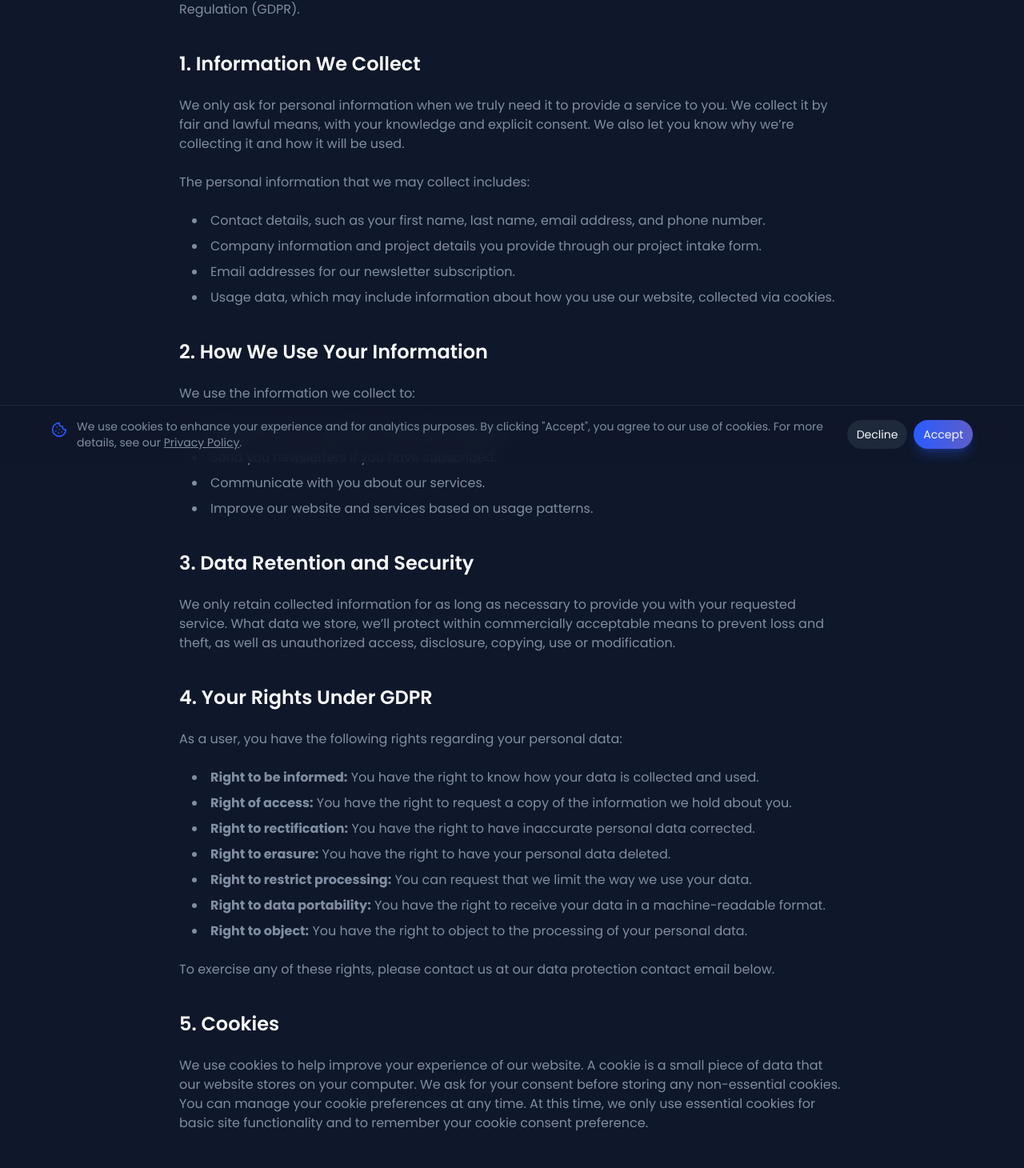
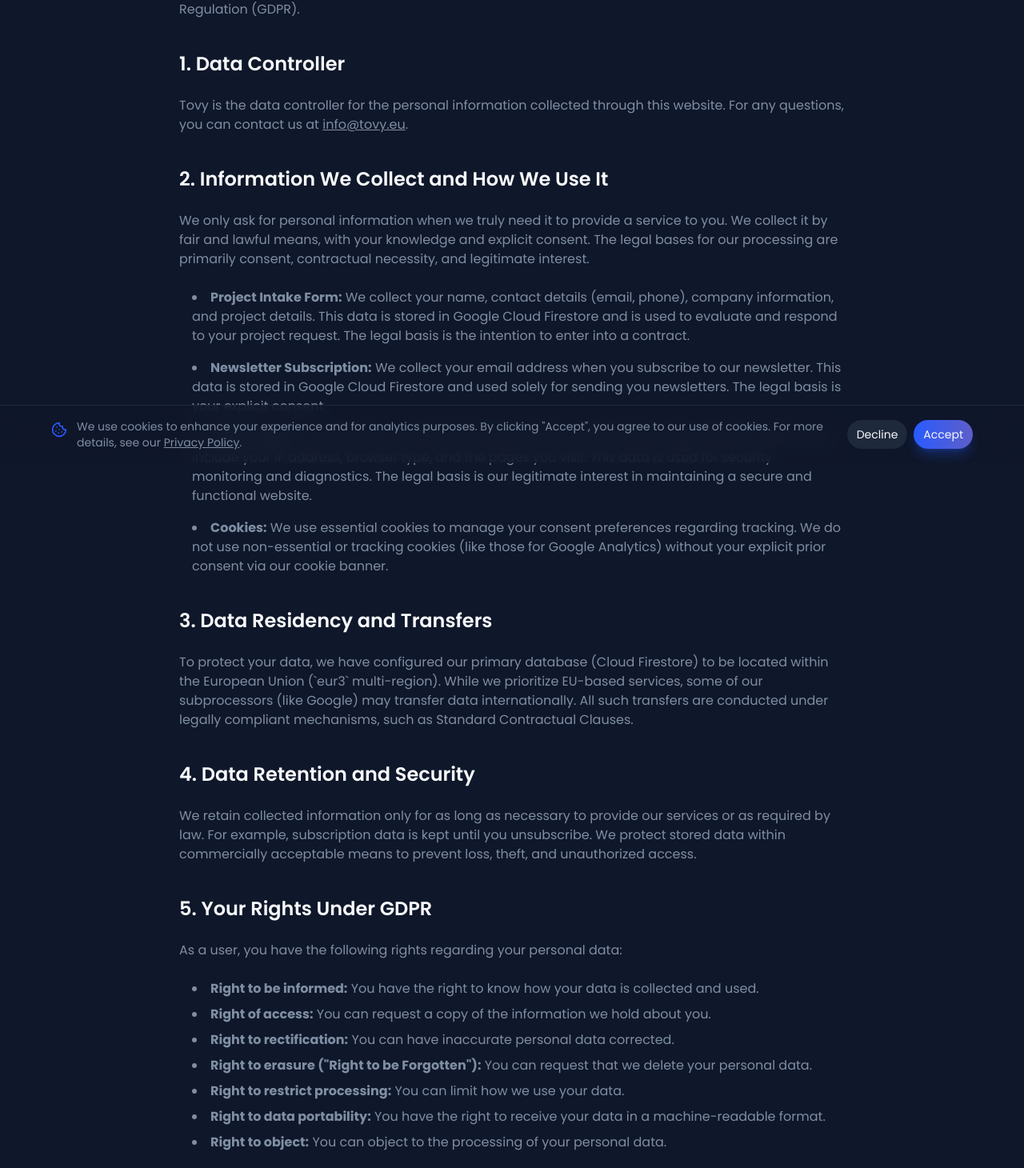
Before and after one commit to tovy-eu/tovy.eu-website, a Next.js app: page /privacy-policy in a window 1280 px wide. Shown: the part 221-1681 px from the top of the page at 80% size. Built offline with nearby package versions, Linux system fonts and the light colour scheme.

Commit message:
Policy and Transparency Goal: Ensure the website has the correct public-

```diff
--- /dev/null
+++ b/src/app/legal-notice/page.tsx
@@ -0,0 +1,55 @@
+
+import type { Metadata } from 'next';
+
+export const metadata: Metadata = {
+  title: 'Legal Notice | Tovy',
+  description: 'Legal Notice and company information for Tovy.',
+};
+
+export default function LegalNoticePage() {
+  return (
+    <div className="container mx-auto max-w-4xl py-12 px-4 md:px-8">
+      <h1 className="text-3xl font-bold mb-6">Legal Notice (Impressum)</h1>
+      <div className="space-y-4 text-muted-foreground">
+        <p>Information pursuant to the German Telemedia Act (TMG) and other relevant EU regulations.</p>
+
+        <div className="space-y-2 pt-4 text-foreground">
+          <h2 className="text-xl font-semibold">Company Name:</h2>
+          <p className="text-muted-foreground">[Your Company's Full Legal Name]</p>
+
+          <h2 className="text-xl font-semibold">Address:</h2>
+          <p className="text-muted-foreground">
+            [Street Name & Number]<br />
+            [Postal Code], [City]<br />
+            [Country]
+          </p>
+
+          <h2 className="text-xl font-semibold">Contact:</h2>
+          <p className="text-muted-foreground">
+            Email: <a href="mailto:info@tovy.eu" className="underline hover:text-primary">info@tovy.eu</a><br />
+            {/* Phone: [Your Company Phone Number] */}
+          </p>
+
+          <h2 className="text-xl font-semibold">Represented by:</h2>
+          <p className="text-muted-foreground">[Name of Legal Representative, e.g., CEO or Managing Director]</p>
+
+          <h2 className="text-xl font-semibold">Register Entry:</h2>
+          <p className="text-muted-foreground">
+            Register Court: [e.g., Amtsgericht Charlottenburg]<br />
+            Registration Number: [e.g., HRB 123456 B]
+          </p>
+
+          <h2 className="text-xl font-semibold">VAT ID:</h2>
+          <p className="text-muted-foreground">
+            Value Added Tax Identification Number: [Your VAT ID Number]
+          </p>
+        </div>
+
+        <div className="pt-6">
+            <h2 className="text-2xl font-semibold text-foreground">Disclaimer</h2>
+            <p className="mt-2">The contents of our pages have been created with the utmost care. However, we cannot guarantee the contents' accuracy, completeness or topicality. According to statutory provisions, we are furthermore responsible for our own content on these web pages. In this matter, please note that we are not obliged to monitor the transmitted or saved information of third parties, or investigate circumstances pointing to illegal activity.</p>
+        </div>
+      </div>
+    </div>
+  );
+}
--- a/src/app/privacy-policy/page.tsx
+++ b/src/app/privacy-policy/page.tsx
@@ -15,56 +15,55 @@ export default function PrivacyPolicyPage() {
           Your privacy is important to us. It is Tovy's policy to respect your privacy regarding any information we may collect from you across our website. This policy is compliant with the General Data Protection Regulation (GDPR).
         </p>
 
-        <h2 className="text-2xl font-semibold text-foreground pt-4">1. Information We Collect</h2>
+        <h2 className="text-2xl font-semibold text-foreground pt-4">1. Data Controller</h2>
         <p>
-          We only ask for personal information when we truly need it to provide a service to you. We collect it by fair and lawful means, with your knowledge and explicit consent. We also let you know why we’re collecting it and how it will be used.
+          Tovy is the data controller for the personal information collected through this website. For any questions, you can contact us at <a href="mailto:info@tovy.eu" className="underline hover:text-primary">info@tovy.eu</a>.
         </p>
+
+        <h2 className="text-2xl font-semibold text-foreground pt-4">2. Information We Collect and How We Use It</h2>
         <p>
-          The personal information that we may collect includes:
+          We only ask for personal information when we truly need it to provide a service to you. We collect it by fair and lawful means, with your knowledge and explicit consent. The legal bases for our processing are primarily consent, contractual necessity, and legitimate interest.
         </p>
-        <ul className="list-disc list-inside space-y-2 pl-4">
-          <li>Contact details, such as your first name, last name, email address, and phone number.</li>
-          <li>Company information and project details you provide through our project intake form.</li>
-          <li>Email addresses for our newsletter subscription.</li>
-          <li>Usage data, which may include information about how you use our website, collected via cookies.</li>
+        <ul className="list-disc list-inside space-y-4 pl-4">
+          <li>
+            <strong>Project Intake Form:</strong> We collect your name, contact details (email, phone), company information, and project details. This data is stored in Google Cloud Firestore and is used to evaluate and respond to your project request. The legal basis is the intention to enter into a contract.
+          </li>
+          <li>
+            <strong>Newsletter Subscription:</strong> We collect your email address when you subscribe to our newsletter. This data is stored in Google Cloud Firestore and used solely for sending you newsletters. The legal basis is your explicit consent.
+          </li>
+          <li>
+            <strong>Server Logs:</strong> Our web server, hosted by Firebase Hosting, automatically logs requests, which may include your IP address, browser type, and the pages you visit. This data is used for security monitoring and diagnostics. The legal basis is our legitimate interest in maintaining a secure and functional website.
+          </li>
+          <li>
+            <strong>Cookies:</strong> We use essential cookies to manage your consent preferences regarding tracking. We do not use non-essential or tracking cookies (like those for Google Analytics) without your explicit prior consent via our cookie banner.
+          </li>
         </ul>
 
-        <h2 className="text-2xl font-semibold text-foreground pt-4">2. How We Use Your Information</h2>
+        <h2 className="text-2xl font-semibold text-foreground pt-4">3. Data Residency and Transfers</h2>
         <p>
-          We use the information we collect to:
-        </p>
-        <ul className="list-disc list-inside space-y-2 pl-4">
-          <li>Respond to your inquiries and project requests.</li>
-          <li>Send you newsletters if you have subscribed.</li>
-          <li>Communicate with you about our services.</li>
-          <li>Improve our website and services based on usage patterns.</li>
-        </ul>
-
-        <h2 className="text-2xl font-semibold text-foreground pt-4">3. Data Retention and Security</h2>
-        <p>
-          We only retain collected information for as long as necessary to provide you with your requested service. What data we store, we’ll protect within commercially acceptable means to prevent loss and theft, as well as unauthorized access, disclosure, copying, use or modification.
+          To protect your data, we have configured our primary database (Cloud Firestore) to be located within the European Union (`eur3` multi-region). While we prioritize EU-based services, some of our subprocessors (like Google) may transfer data internationally. All such transfers are conducted under legally compliant mechanisms, such as Standard Contractual Clauses.
         </p>
 
-        <h2 className="text-2xl font-semibold text-foreground pt-4">4. Your Rights Under GDPR</h2>
+        <h2 className="text-2xl font-semibold text-foreground pt-4">4. Data Retention and Security</h2>
+        <p>
+          We retain collected information only for as long as necessary to provide our services or as required by law. For example, subscription data is kept until you unsubscribe. We protect stored data within commercially acceptable means to prevent loss, theft, and unauthorized access.
+        </p>
+
+        <h2 className="text-2xl font-semibold text-foreground pt-4">5. Your Rights Under GDPR</h2>
         <p>
           As a user, you have the following rights regarding your personal data:
         </p>
         <ul className="list-disc list-inside space-y-2 pl-4">
             <li><strong>Right to be informed:</strong> You have the right to know how your data is collected and used.</li>
-            <li><strong>Right of access:</strong> You have the right to request a copy of the information we hold about you.</li>
-            <li><strong>Right to rectification:</strong> You have the right to have inaccurate personal data corrected.</li>
-            <li><strong>Right to erasure:</strong> You have the right to have your personal data deleted.</li>
-            <li><strong>Right to restrict processing:</strong> You can request that we limit the way we use your data.</li>
+            <li><strong>Right of access:</strong> You can request a copy of the information we hold about you.</li>
+            <li><strong>Right to rectification:</strong> You can have inaccurate personal data corrected.</li>
+            <li><strong>Right to erasure ("Right to be Forgotten"):</strong> You can request that we delete your personal data.</li>
+            <li><strong>Right to restrict processing:</strong> You can limit how we use your data.</li>
             <li><strong>Right to data portability:</strong> You have the right to receive your data in a machine-readable format.</li>
-            <li><strong>Right to object:</strong> You have the right to object to the processing of your personal data.</li>
+            <li><strong>Right to object:</strong> You can object to the processing of your personal data.</li>
         </ul>
-        <p>
+        <p className="mt-2">
             To exercise any of these rights, please contact us at our data protection contact email below.
-        </p>
-
-        <h2 className="text-2xl font-semibold text-foreground pt-4">5. Cookies</h2>
-        <p>
-          We use cookies to help improve your experience of our website. A cookie is a small piece of data that our website stores on your computer. We ask for your consent before storing any non-essential cookies. You can manage your cookie preferences at any time. At this time, we only use essential cookies for basic site functionality and to remember your cookie consent preference.
         </p>
 
         <h2 className="text-2xl font-semibold text-foreground pt-4">6. Contact Us</h2>
--- a/src/components/layout/footer.tsx
+++ b/src/components/layout/footer.tsx
@@ -36,11 +36,15 @@ export function Footer() {
         </div>
 
         {/* Center: Links */}
-        <div className="flex items-center gap-4 text-sm text-muted-foreground">
+        <div className="flex flex-wrap items-center justify-center gap-x-4 gap-y-2 text-sm text-muted-foreground">
           <Link href="/privacy-policy" className="hover:text-primary transition-colors">
             Privacy Policy
           </Link>
-          <div className="h-4 w-px bg-border"></div>
+          <div className="h-4 w-px bg-border hidden sm:block"></div>
+          <Link href="/legal-notice" className="hover:text-primary transition-colors">
+            Legal Notice
+          </Link>
+          <div className="h-4 w-px bg-border hidden sm:block"></div>
           <Link href="mailto:info@tovy.eu" className="hover:text-primary transition-colors">
             info@tovy.eu
           </Link>
```
